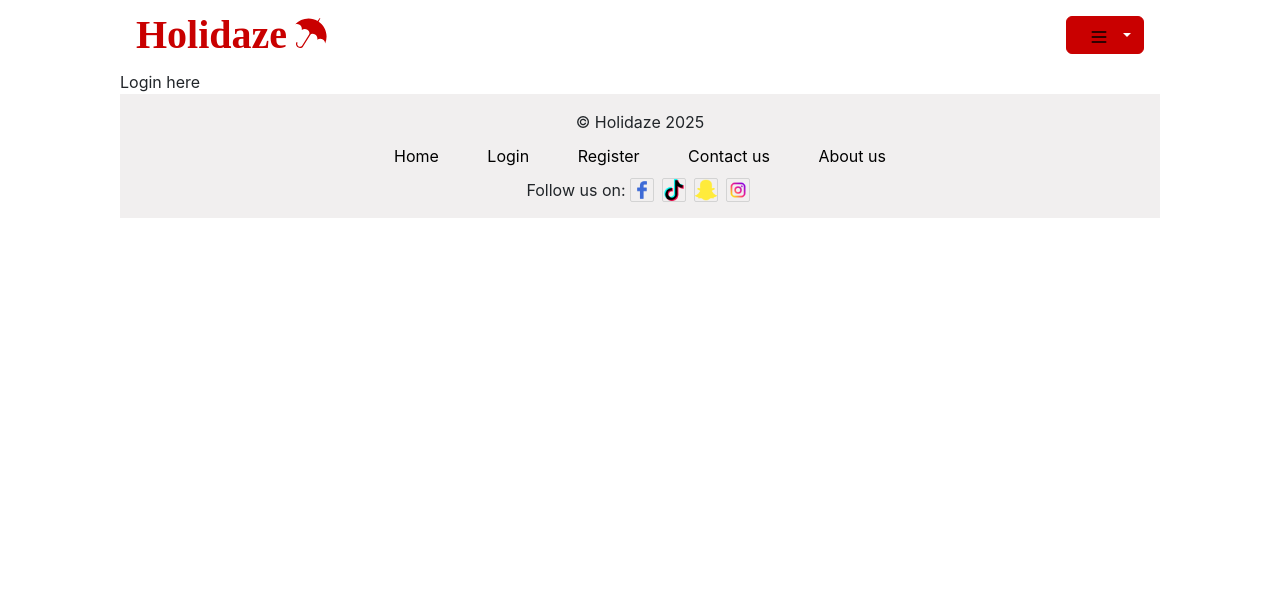
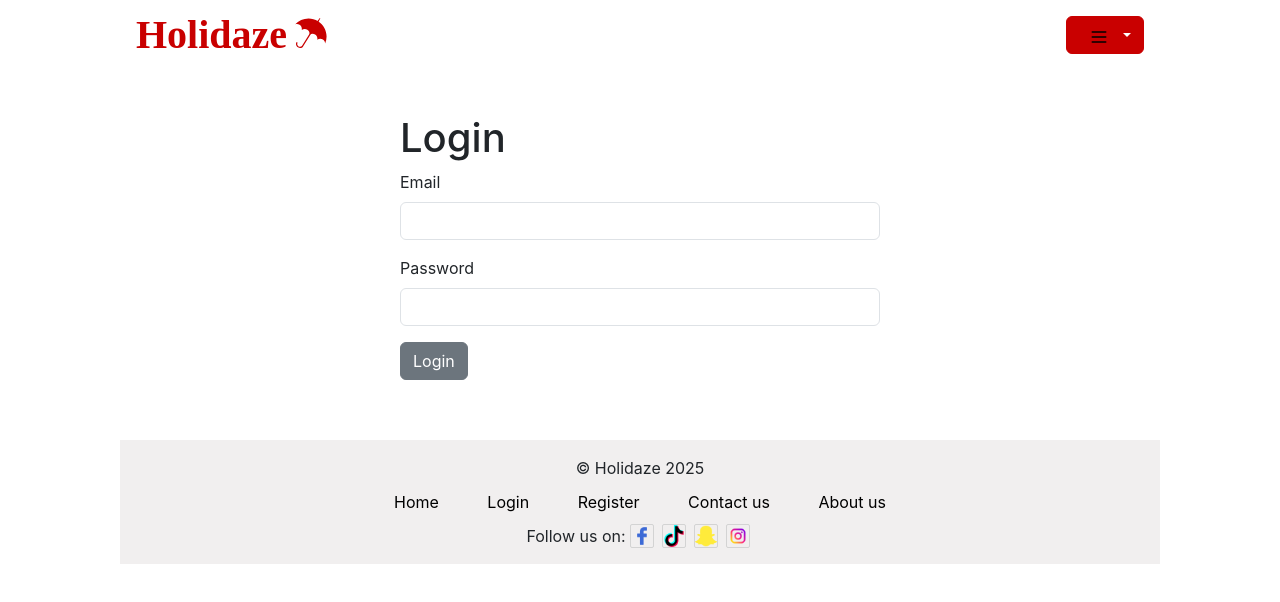
Before and after one commit to AbiyuTashoma/holidaze, a React (Create React App) app: page /login in a window 1280 px wide. Shown: the top 602 px of the page. Built offline with nearby package versions, Linux system fonts and the light colour scheme; a web font is replaced by a local one.

Commit message:
login form, api and feedback

```diff
--- a/src/components/js/api/index.js
+++ b/src/components/js/api/index.js
@@ -1,7 +1,5 @@
-import { registerUrl } from "../constants";
-
-async function api(registerOption) {
-  const response = await fetch(registerUrl, registerOption);
+async function api(reqUrl, reqOption) {
+  const response = await fetch(reqUrl, reqOption);
   try {
     const json = await response.json();
     return json;
--- a/src/components/js/constants/index.js
+++ b/src/components/js/constants/index.js
@@ -6,3 +6,4 @@ export const currency = "NOK";
 export const unit = "/day";
 export const defaultAvatar = "https://robohash.org/prof";
 export const registerUrl = "https://v2.api.noroff.dev/auth/register";
+export const loginUrl = "https://v2.api.noroff.dev/auth/login";
--- /dev/null
+++ b/src/components/js/loginValidation/index.js
@@ -0,0 +1,19 @@
+import * as yup from "yup";
+
+const schema = yup
+  .object({
+    email: yup
+      .string()
+      .email()
+      .matches(/^[\w-.]+@stud.noroff.no/, {
+        message: "Enter a proper email address",
+      })
+      .required("Enter your email"),
+    password: yup
+      .string()
+      .min(8, "Password should be at least 8 characters.")
+      .required("Enter a password"),
+  })
+  .required();
+
+export default schema;
--- a/src/components/jsx/pages/login/index.jsx
+++ b/src/components/jsx/pages/login/index.jsx
@@ -1,5 +1,7 @@
+import LoginForm from "../../resources/loginForm";
+
 function Login() {
-  return <div>Login here</div>
+  return <LoginForm />
 }
 
 export default Login;
--- /dev/null
+++ b/src/components/jsx/resources/loginForm/index.jsx
@@ -0,0 +1,69 @@
+import { useForm } from 'react-hook-form';
+import { yupResolver } from '@hookform/resolvers/yup';
+import { Button } from 'react-bootstrap';
+import { useState } from "react";
+import api from '../../../js/api';
+import schema from '../../../js/loginValidation';
+import { loginUrl } from '../../../js/constants';
+
+function LoginForm () {
+  const [apiData, setApiData] = useState([null, null]);
+  const [message, type] = apiData;
+
+  function OnSubmit(data, event) {
+    const loginData = {
+      email: data.email,
+      password: data.password,
+    };
+
+    console.log(loginData);
+
+    const loginOption = {
+      method: "POST",
+      body: JSON.stringify(loginData),
+      headers: {
+        "Content-type": "application/json; charset=UTF-8",
+      },
+    };
+
+    const resp = api(loginUrl, loginOption);
+
+    if (resp["data"]) {
+      setApiData(["Login successful", "text-success"]);
+      event.target.reset();
+      return;
+    }
+    else {
+      setApiData(["Unknown error occurred", "text-danger"]);
+      return;
+    }
+  }
+
+  const {
+    register,
+    handleSubmit,
+    formState: { errors },
+  } = useForm({
+    resolver: yupResolver(schema),
+  });
+
+  return (
+    <form onSubmit={handleSubmit(OnSubmit)} className='form-size'>
+      <h1>Login</h1>
+      <div className={type}>{message}</div>
+      <div>
+        <label htmlFor="email" className='form-label'>Email</label>
+        <input id='email' name='email' className='form-control' {...register('email')} />
+        <p className='text-danger'>{errors.email?.message}</p>
+      </div>
+      <div>
+        <label htmlFor="password" className='form-label'>Password</label>
+        <input type='password' id='password' name='password' className='form-control' {...register('password')} />
+        <p className='text-danger'>{errors.password?.message}</p>
+      </div>
+      <Button type='submit' className='btn-secondary'>Login</Button>
+    </form>
+  );
+}
+
+export default LoginForm;
--- a/src/components/jsx/resources/registerForm/index.jsx
+++ b/src/components/jsx/resources/registerForm/index.jsx
@@ -1,7 +1,7 @@
 import { useForm } from 'react-hook-form';
 import { yupResolver } from '@hookform/resolvers/yup';
 import { Button } from 'react-bootstrap';
-import { defaultAvatar } from '../../../js/constants';
+import { defaultAvatar, registerUrl } from '../../../js/constants';
 import { useState } from "react";
 import api from '../../../js/api';
 import schema from '../../../js/registerValidation';
@@ -29,7 +29,7 @@ function RegisterForm () {
       },
     };
 
-    const resp = api(registerOption);
+    const resp = api(registerUrl, registerOption);
 
     if (resp["data"]) {
       setApiData(["Registration successful", "text-success"]);
```
